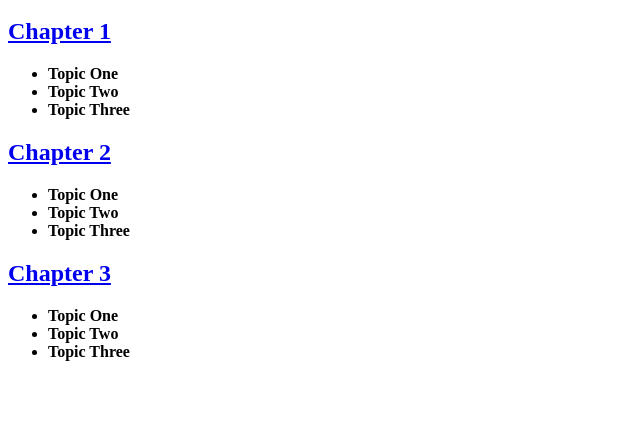
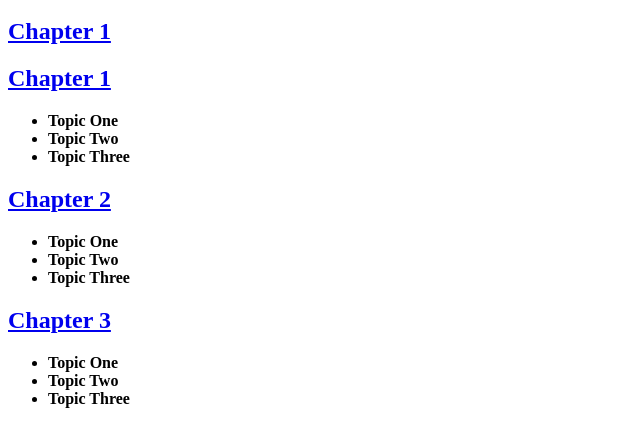
Before and after one commit to JenniferL921/Absolute-Links-and-Relative-Links-Practice, a plain HTML site: page toc.html in a window 1280 px wide. Shown: the part 48-494 px from the top of the page, without its empty margins (0-640 px from the left). Drawn offline with Linux system fonts and the light colour scheme.

Commit message:
Update toc.html

```diff
--- a/toc.html
+++ b/toc.html
@@ -8,6 +8,8 @@
 <h1>Table of Contents</h1>
 
 <h2><a href="chapter1.html">Chapter 1</a></h2>
+<h2><a href="chapter1.html" target="_blank">Chapter 1</a></h2>
+
 	<ul>
 		<li><b>Topic One</b></li>
 		<li><b>Topic Two</b></li>
```
